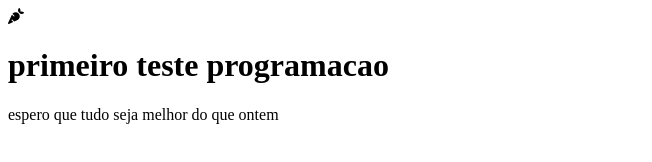
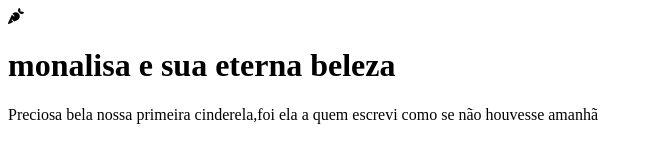
Before and after one commit to mltomacheski/site, a plain HTML site: page index.html in a window 1280 px wide. Shown: the whole page, without its empty margins (0-652 px from the left). Drawn offline with Linux system fonts and the light colour scheme.

Commit message:
monalisa

```diff
--- a/index.html
+++ b/index.html
@@ -3,16 +3,16 @@
 <html lang="pt-br"
     <head>
          <meta charset="UTF-8">
-<title> se a vida te der um limao faça uma limonada</title>
+         <title> monalisa</title>
          <link rel="preconnect" href="https://fonts.googleapis.com">
          <link rel="preconnect" href="https://fonts.gstatic.com" crossorigin>
          <link href="https://fonts.googleapis.com/css2?family=Roboto+Slab:wght@100..900&display=swap" rel="stylesheet">
          <link rel="stylesheet" href="https://cdnjs.cloudflare.com/ajax/libs/font-awesome/6.5.1/css/all.min.css"
           integrity="sha512-DTOQO9RWCH3ppGqcWaEA1BIZOC6xxalwEsw9c2QQeAIftl+Vegovlnee1c9QX4TctnWMn13TZye+giMm8e2LwA==" crossorigin="anonymous" referrerpolicy="no-referrer" />
   </head>
-<body>
+  <bory>
       <i class="fa-solid fa-carrot"></i>
-<h1>primeiro teste programacao</h1>
-<p> espero que tudo seja melhor do que ontem </p>
+      <h1>monalisa e sua eterna beleza</h1>
+      <p> Preciosa bela nossa primeira cinderela,foi ela a quem escrevi como se não houvesse amanhã </p>
   </body>
 </html>
```
Lines whose indentation alone changed are shown as unchanged.
